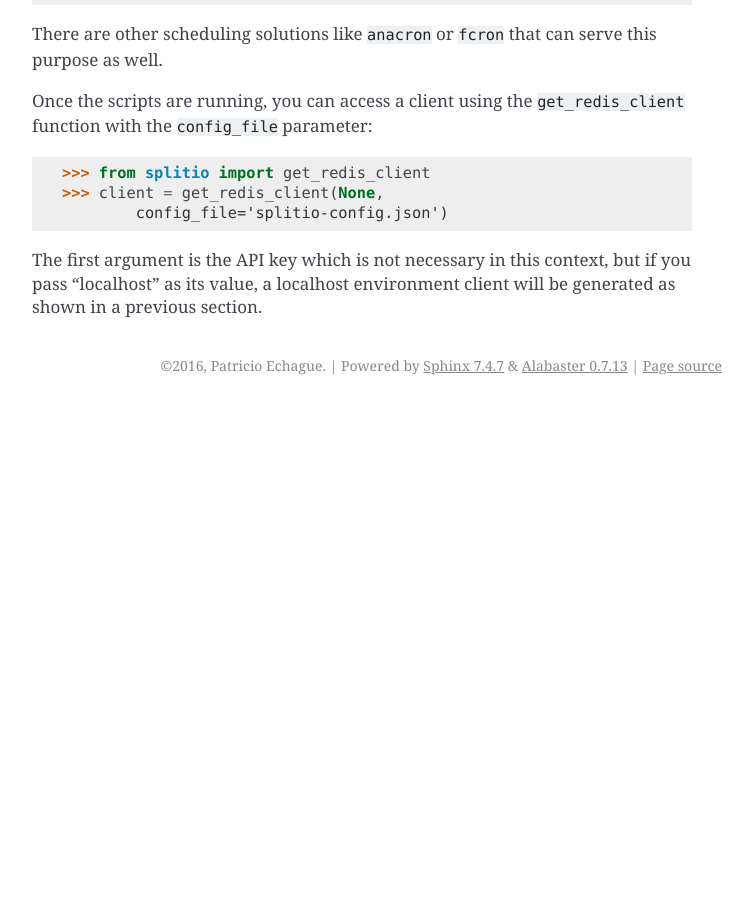
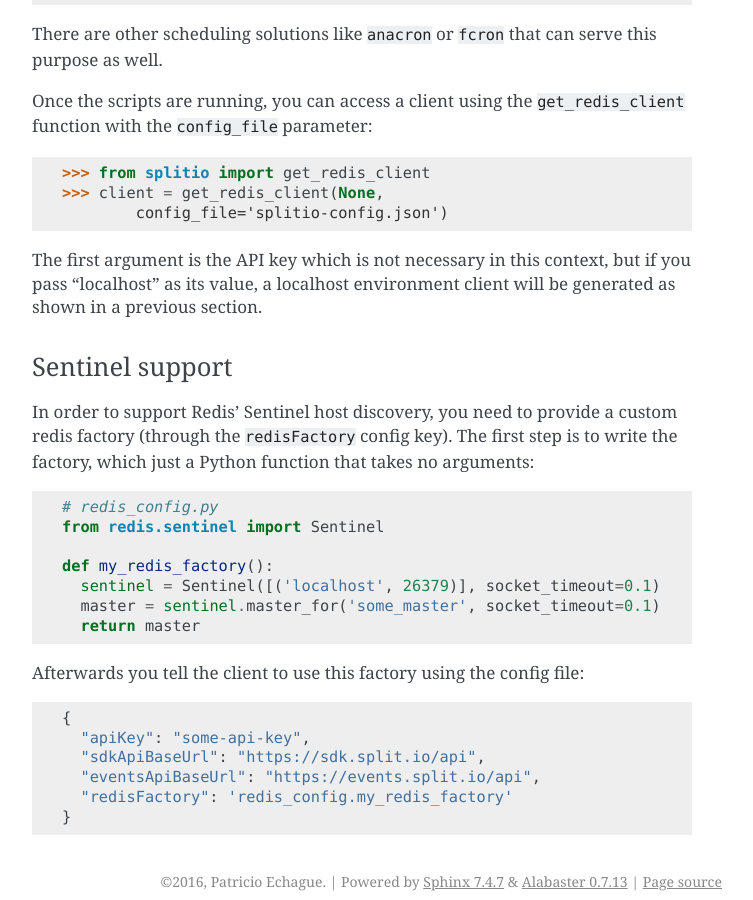
Before and after one commit to splitio/python-client, a Sphinx documentation site: the page built from doc/source/introduction.rst, in a window 1280 px wide and 900 px high, scrolled down 4981 px. Shown: the whole window, without its empty margins (388-1141 px from the left). Built offline with Sphinx 7.4.7, drawn with Linux system fonts in a browser that asks for light colours; before the commit the page ends 5386 px from its top, so only the background shows below that.

Commit message:
Update Redis docs

```diff
--- a/doc/source/introduction.rst
+++ b/doc/source/introduction.rst
@@ -189,3 +189,25 @@ Once the scripts are running, you can access a client using the ``get_redis_clie
           config_file='splitio-config.json')
 
 The first argument is the API key which is not necessary in this context, but if you pass "localhost" as its value, a localhost environment client will be generated as shown in a previous section.
+
+Sentinel support
+^^^^^^^^^^^^^^^^
+
+In order to support Redis' Sentinel host discovery, you need to provide a custom redis factory (through the ``redisFactory`` config key). The first step is to write the factory, which just a Python function that takes no arguments: ::
+
+  # redis_config.py
+  from redis.sentinel import Sentinel
+
+  def my_redis_factory():
+    sentinel = Sentinel([('localhost', 26379)], socket_timeout=0.1)
+    master = sentinel.master_for('some_master', socket_timeout=0.1)
+    return master
+
+Afterwards you tell the client to use this factory using the config file: ::
+
+  {
+    "apiKey": "some-api-key",
+    "sdkApiBaseUrl": "https://sdk.split.io/api",
+    "eventsApiBaseUrl": "https://events.split.io/api",
+    "redisFactory": 'redis_config.my_redis_factory'
+  }
```
